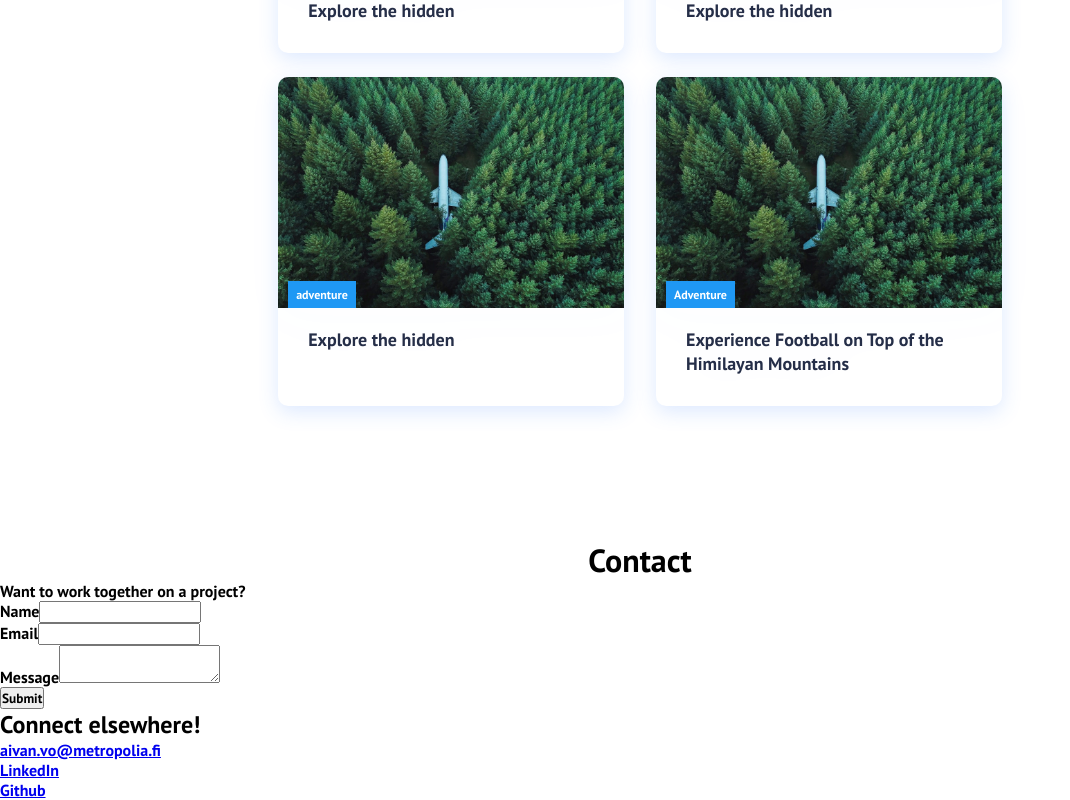
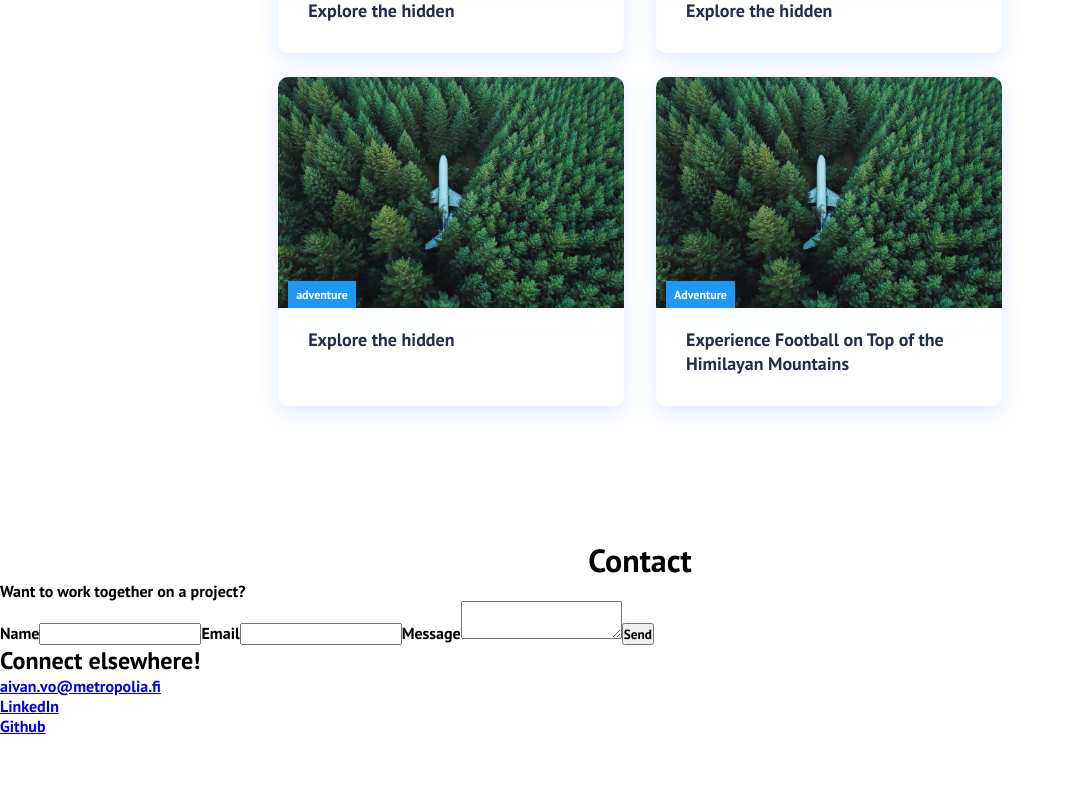
Before and after one commit to aikkuvo333/react-website-portfolio, a React (Create React App) app: page / in a window 1280 px wide. Shown: the part 1289-2089 px from the top of the page, without its empty margins (0-1070 px from the left). After the commit the page ends 2025 px from the top, so only its background shows below. Built offline with nearby package versions, Linux system fonts and the light colour scheme.

Commit message:
Send email using email js and empty the fields after succesfull submit

```diff
--- a/package.json
+++ b/package.json
@@ -3,6 +3,7 @@
   "version": "0.1.0",
   "private": true,
   "dependencies": {
+    "@emailjs/browser": "^3.11.0",
     "@fortawesome/free-solid-svg-icons": "^6.4.2",
     "@fortawesome/react-fontawesome": "^0.2.0",
     "@testing-library/jest-dom": "^5.17.0",
--- a/src/components/ContactForm.js
+++ b/src/components/ContactForm.js
@@ -1,66 +1,45 @@
-import React, { useState } from 'react';
+import React, { useRef, useState } from 'react';
+import emailjs from '@emailjs/browser';
 
-const ContactForm = () => {
+export const ContactForm = () => {
+  const form = useRef();
   const [formData, setFormData] = useState({
-    name: '',
-    email: '',
+    from_name: '',
+    from_email: '',
     message: '',
   });
 
-  const handleChange = (e) => {
-    const { name, value } = e.target;
-    setFormData({
-      ...formData,
-      [name]: value,
-    });
+  const sendEmail = (e) => {
+    e.preventDefault();
+
+    emailjs.sendForm('service_3uatax8', 'template_t94dikc', form.current, 'RtDBbwf84_FZuK31o')
+      .then((result) => {
+          console.log(result.text);
+
+          setFormData({
+            from_name: '',
+            from_email: '',
+            message: '',
+          });
+      }, (error) => {
+          console.log(error.text);
+      });
   };
 
-  const handleSubmit = (e) => {
-    e.preventDefault();
-    // Send the submission to me
-    console.log('Form submitted:', formData);
-    setFormData({
-      name: '',
-      email: '',
-      message: '',
-    });
+  const handleChange = (e) => {
+    // Update form data as the user types
+    setFormData({ ...formData, [e.target.name]: e.target.value });
   };
 
   return (
-    <form onSubmit={handleSubmit}>
-      <div>
-        <label htmlFor="name">Name</label>
-        <input
-          type="text"
-          id="name"
-          name="name"
-          value={formData.name}
-          onChange={handleChange}
-          required
-        />
-      </div>
-      <div>
-        <label htmlFor="email">Email</label>
-        <input
-          type="email"
-          id="email"
-          name="email"
-          value={formData.email}
-          onChange={handleChange}
-          required
-        />
-      </div>
-      <div>
-        <label htmlFor="message">Message</label>
-        <textarea
-          id="message"
-          name="message"
-          value={formData.message}
-          onChange={handleChange}
-          required
-        ></textarea>
-      </div>
-      <button type="submit">Submit</button>
+    <form ref={form} onSubmit={sendEmail}>
+      <label>Name</label>
+      <input type="text" name="from_name" value={formData.from_name} onChange={handleChange} />
+      <label>Email</label>
+      <input type="email" name="from_email" value={formData.from_email} onChange={handleChange}/>
+      <label>Message</label>
+      <textarea name="message" value={formData.message} onChange={handleChange}/>
+      <input type="submit" value="Send" />
     </form>
   );
 };
```
Also changed, not shown: 1 other file (tests, documents, lock files or other folders).
